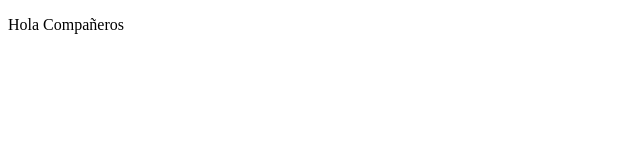
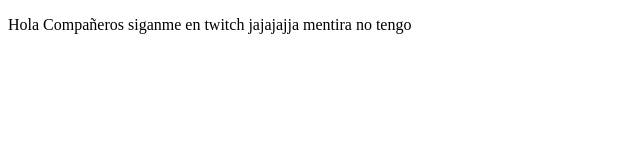
Before and after one commit to Meme0408/ProyectoDemoCursoPrework, a plain HTML site: page index.html in a window 1280 px wide. Shown: the whole page, without its empty margins (0-640 px from the left). Drawn offline with Linux system fonts and the light colour scheme.

Commit message:
cambios agregamos sitio de twitch

```diff
--- a/index.html
+++ b/index.html
@@ -8,7 +8,7 @@
 </head>
 <body>
     <p>
-        Hola Compañeros
+        Hola Compañeros siganme en twitch jajajajja mentira no tengo
     </p>
 </body>
 </html>
```
